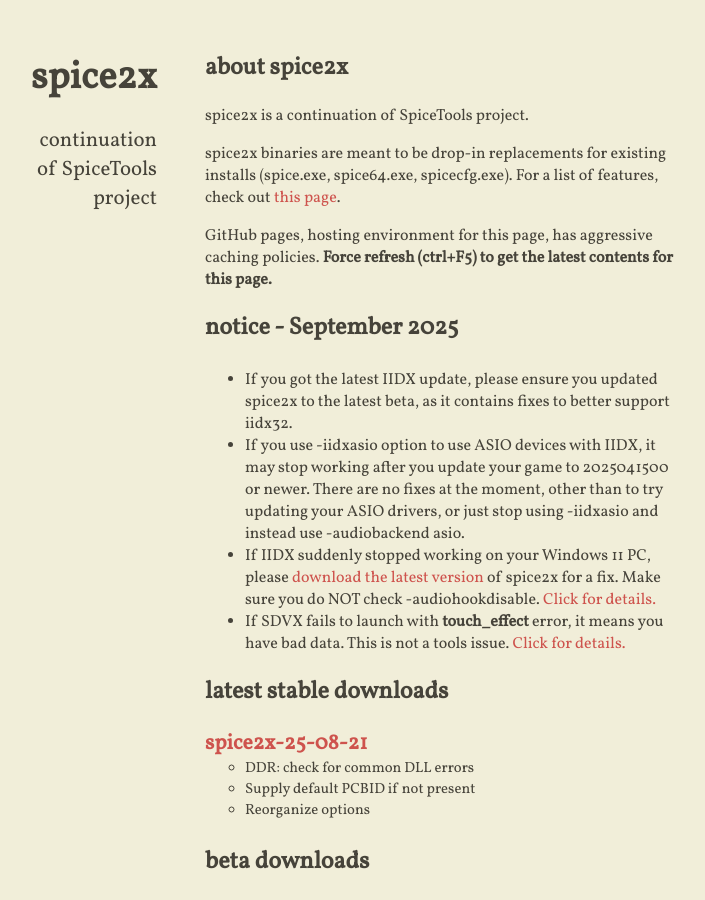
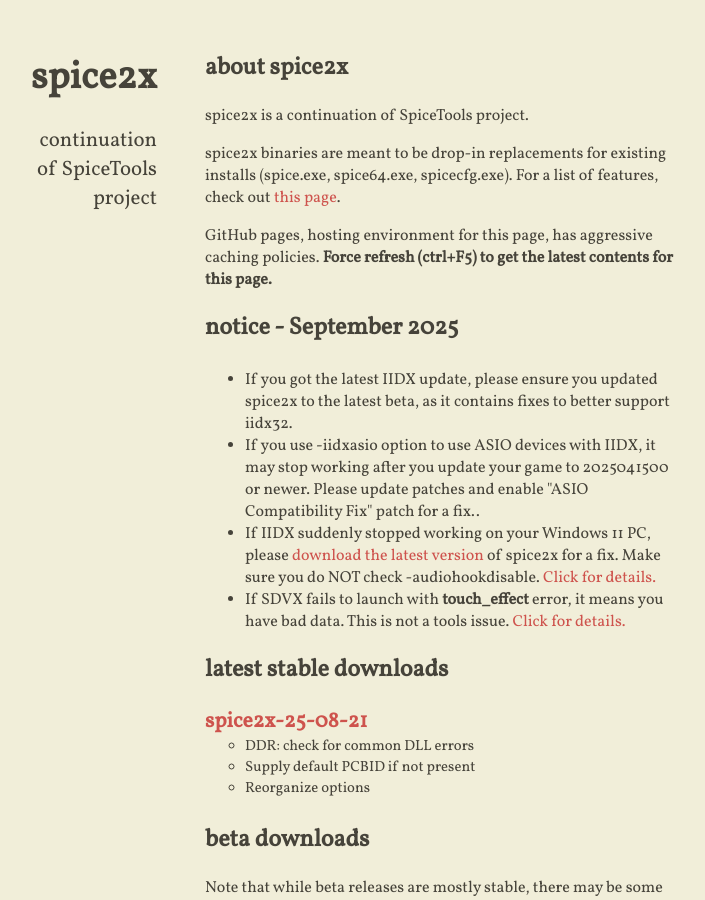
Before and after one commit to spice2x/spice2x.github.io, a Jekyll site: the page built from docs/index.html, in a window 1280 px wide and 900 px high. Shown: the whole window, without its empty margins (299-1004 px from the left). Built offline with Jekyll 4.4.1, drawn with Linux system fonts in a browser that asks for light colours; nearby versions of some CDN libraries.

Commit message:
iidxasio issue update

```diff
--- a/docs/_includes/content.html
+++ b/docs/_includes/content.html
@@ -18,7 +18,7 @@
     </li>
   <li>
     If you use <span style="white-space: nowrap;">-iidxasio</span> option to use ASIO devices with IIDX, it may stop working after you update your game to 2025041500 or newer.
-    There are no fixes at the moment, other than to try updating your ASIO drivers, or just stop using <span style="white-space: nowrap;">-iidxasio</span> and instead use <span style="white-space: nowrap;">-audiobackend asio</span>.
+    Please update patches and enable "ASIO Compatibility Fix" patch for a fix.</span>.
   </li>
   <li>
     If IIDX suddenly stopped working on your Windows 11 PC, please
```
